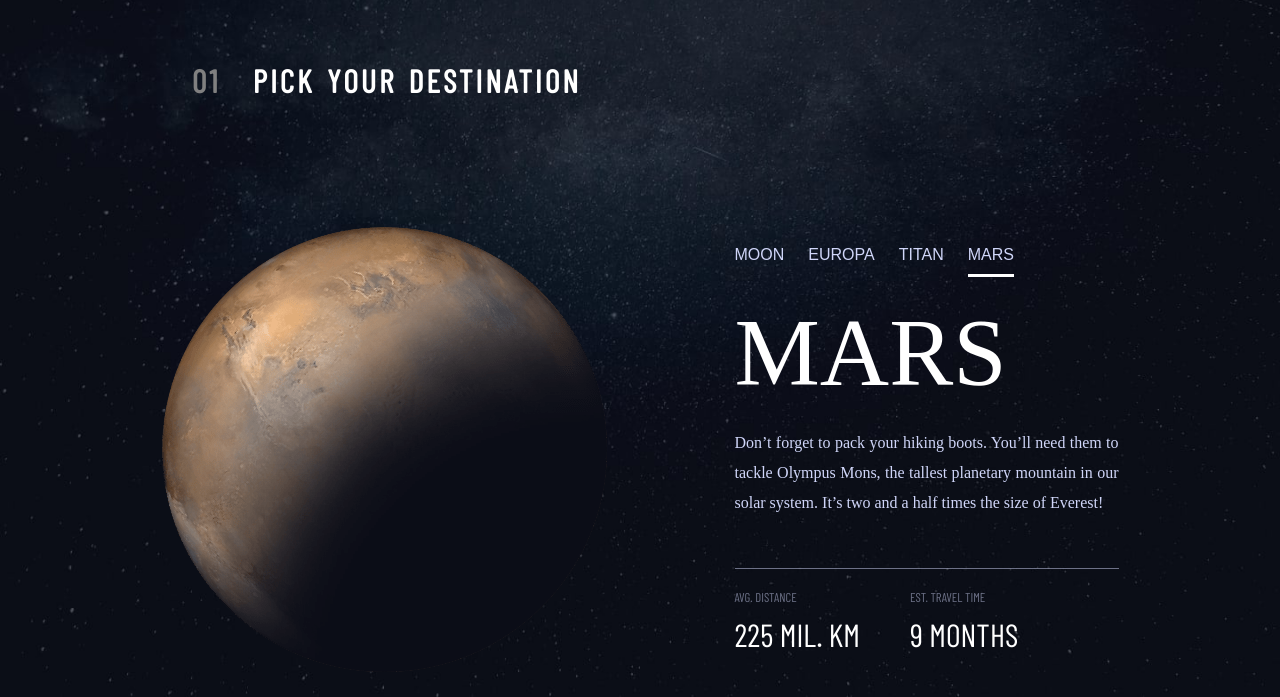
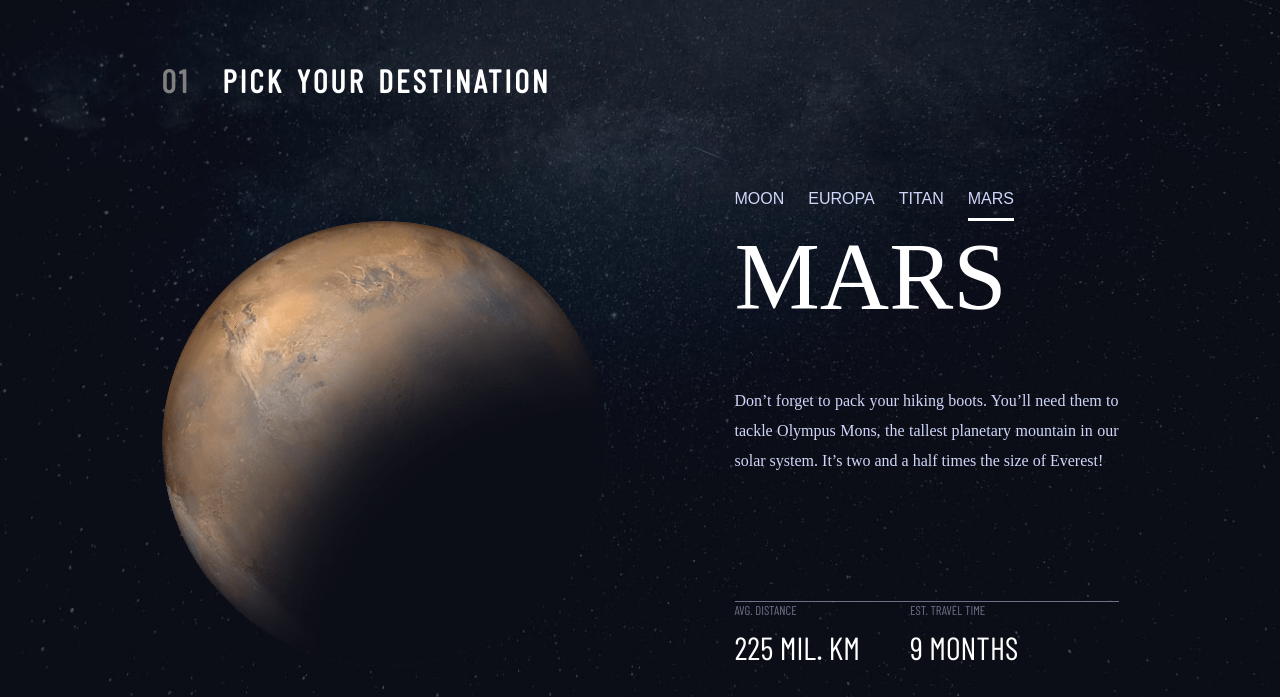
Before and after one commit to kalantin/space, a website: page destination.html in a window 1280 px wide. Shown: the part 103-800 px from the top of the page. Drawn offline with nearby package versions, Linux system fonts and the light colour scheme; files whose address does not match are found by name; a web font is replaced by a local one.

Commit message:
end with destination page

```diff
--- a/destination.html
+++ b/destination.html
@@ -41,7 +41,16 @@
 </nav>
 
 		<div data-dest class="wrapper">
-			<h1 class="welcome"><span>01</span> pick your destination</h1>
+			<div class="dest">
+				<h1 class="dest__welcome"><span>01</span> pick your destination</h1>
+				<div class="dest__menu">
+					<button class="button">moon</button>
+					<button class="button">europa</button>
+					<button class="button">titan</button>
+					<button class="button active">mars</button>
+				</div>
+			</div>
+
 			<div class="content moon">
 				<img
 					class="content__img moon"
@@ -49,12 +58,6 @@
 					alt=""
 				/>
 				<div class="info moon">
-                    <div class="info__menu">
-                        <button class="button">moon</button>
-                        <button class="button">europa</button>
-                        <button class="button">titan</button>
-                        <button class="button active">mars</button>
-                    </div>
 					<h2 class="info__heading">moon</h2>
 					<p class="info__text">
 						Don’t forget to pack your hiking boots. You’ll need them to tackle
@@ -80,12 +83,6 @@
 					alt=""
 				/>
 				<div class="info mars">
-					<div class="info__menu">
-						<button class="button">moon</button>
-						<button class="button">europa</button>
-						<button class="button">titan</button>
-						<button class="button active">mars</button>
-					</div>
 					<h2 class="info__heading">mars</h2>
 					<p class="info__text">
 						Don’t forget to pack your hiking boots. You’ll need them to tackle
@@ -111,12 +108,6 @@
 					alt=""
 				/>
 				<div class="info titan">
-					<div class="info__menu">
-						<button class="button">moon</button>
-						<button class="button">europa</button>
-						<button class="button active">titan</button>
-						<button class="button">mars</button>
-					</div>
 					<h2 class="info__heading">titan</h2>
 					<p class="info__text">
 						The only moon known to have a dense atmosphere other than Earth,
@@ -142,12 +133,6 @@
 					alt=""
 				/>
 				<div class="info europa">
-                <div class="info__menu">
-                    <button class="button">moon</button>
-                    <button class="button active">europa</button>
-                    <button class="button">titan</button>
-                    <button class="button">mars</button>
-                </div>
 					<h2 class="info__heading">europa</h2>
 					<p class="info__text">
 						The smallest of the four Galilean moons orbiting Jupiter, Europa is
--- a/src/sass/main.scss
+++ b/src/sass/main.scss
@@ -161,52 +161,60 @@ body[data-back='dest'] nav .linkMenu:nth-child(2) {
 	@include flex;
 	display: none;
 }
-.welcome {
+.dest{
+	@include flex;
+	height: 20vh;
+	width: 100%;
+	&__menu {
+		align-self: flex-end;
+		padding-left: 10vw;
+		flex-basis: 40%;
+	}
+	&__welcome {
 		color: white;
 		text-transform: uppercase;
 		align-self: flex-start;
+		flex-basis: 445px;
 		font-size: 2rem;
 		font-family: 'Barlow Condensed', sans-serif;
 		word-spacing: 3px;
 		letter-spacing: 3px;
-	margin-left: 15%;
-	margin-bottom: 10%;
 		span {
 			margin-right: 20px;
 			color: gray;
 		}
 	}
+}
 .info {
 	@include flex;
 	align-items: start;
-	// justify-content: space-between;
+	justify-content: space-between;
 	height: 100%;
 	color: white;
 	flex-direction: column;
 	flex-basis: 40%;
-	padding-left: 10%;
+	padding-left: 10vw;
 	&__heading {
 		text-transform: uppercase;
 		font-size: 6rem;
 		font-family: 'Bellefair';
 		font-weight: 100;
-		margin-bottom: 20px;
 	}
 	&__text {
 		line-height: 30px;
 		text-align: justify;
 		color: #d0d6f9;
-		border-bottom: 1px solid #d0d6f97e;
 		padding-bottom: 50px;
 	}
-	&__menu {
-		margin-bottom: 20px;
-	}
+
 	&__distance {
 		@include flex;
+		justify-content: start;
 		margin-top: 20px;
+		width: 100%;
 		font-size: 1.5rem;
 		text-transform: uppercase;
+		border-top: 1px solid #d0d6f97e;
 		font-family: 'Barlow Condensed', sans-serif;
 	}
 }
@@ -223,7 +231,6 @@ body[data-back='dest'] nav .linkMenu:nth-child(2) {
 }
 .menu{
 	align-self: flex-end;
-	// margin-right: 18.5%;
 }
 .active {
 	border-bottom: 3px solid white;
@@ -239,18 +246,6 @@ body[data-back='dest'] nav .linkMenu:nth-child(2) {
 .value{
 	font-size: 2rem;
 }
-// .moon{
-// 	display: none;
-// }
-// .europa{
-// 	display: none;
-// }
-// .titan{
-// 	display: none;
-// }
-// .mars{
-// 	display: flex;
-// }
 .show{
 	display: flex;
 }
```
Also changed, not shown: dist/css/main.css, 1 other file. Lines whose indentation alone changed are shown as unchanged.
